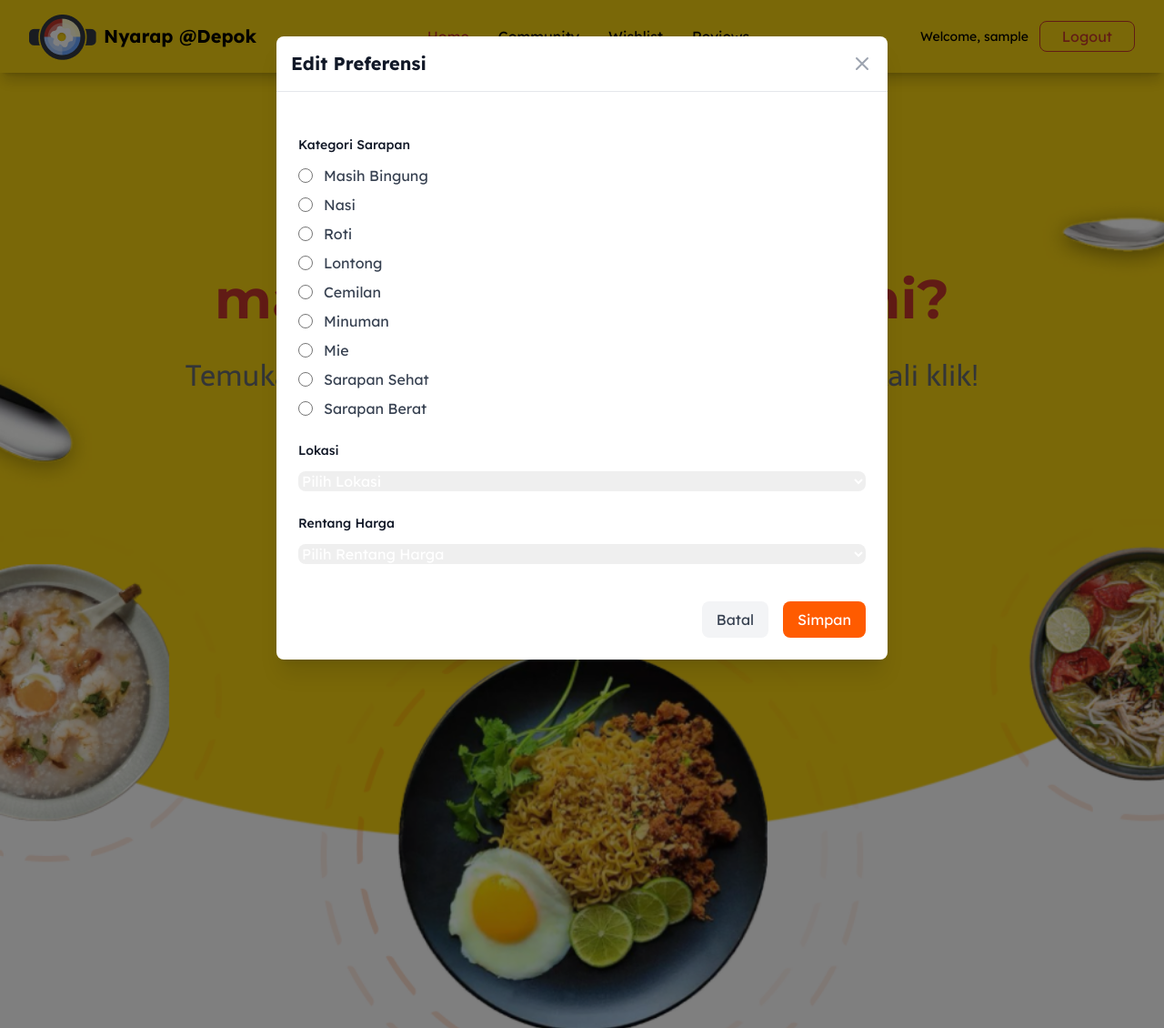
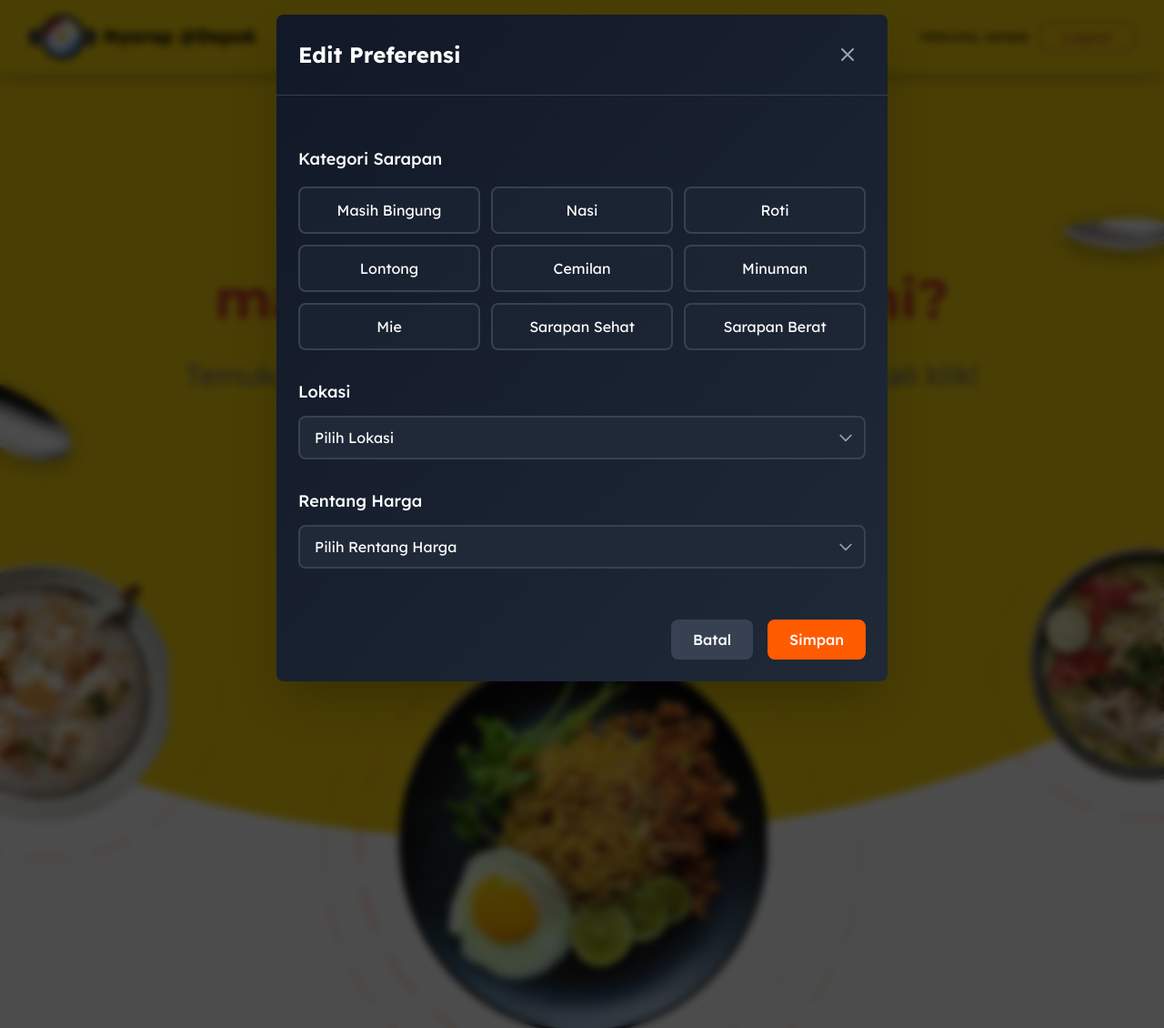
Before and after one commit to Kelompok-B08-PBP/nyarap-at-depok, a Django app: page / in a window 1280 px wide, after a click on "Edit Preferensi". Shown: the whole page at 91% size. Run offline with Django 5.2, Linux system fonts and the light colour scheme; a user stored in the database is signed in; tables that the repository leaves empty hold one stand-in row (values such as "Sample post"); some libraries are stand-ins or nearby versions.

Commit message:
modified template edit preferences

```diff
--- a/main/templates/edit_preference_ajax.html
+++ b/main/templates/edit_preference_ajax.html
@@ -1,104 +1,166 @@
 <div id="editPreferencesModal" tabindex="-1" aria-hidden="true" class="hidden fixed inset-0 z-50 overflow-y-auto overflow-x-hidden">
-    <div class="fixed inset-0 bg-black/50" onclick="closeModal()"></div>
-    <div class="relative bg-white rounded-lg shadow-xl mx-auto mt-10 max-w-2xl">
-        <!-- Modal header -->
-        <div class="flex items-center justify-between p-4 border-b">
-            <h3 class="text-xl font-semibold text-gray-900">Edit Preferensi</h3>
-            <button onclick="closeModal()" type="button" class="text-gray-400 hover:text-gray-500">
+    <!-- Backdrop with blur -->
+    <div class="fixed inset-0 bg-black/70 backdrop-blur-sm" onclick="closeModal()"></div>
+
+    <!-- Modal container -->
+    <div class="relative bg-gradient-to-br from-gray-900 to-gray-800 rounded-lg shadow-2xl mx-auto mt-4 max-w-2xl w-11/12 md:w-3/4 lg:w-2/3">
+        <!-- Header -->
+        <div class="flex items-center justify-between p-4 md:p-6 border-b border-gray-700">
+            <h3 class="text-xl md:text-2xl font-semibold text-white">Edit Preferensi</h3>
+            <button onclick="closeModal()" type="button"
+                    class="text-gray-400 hover:text-white transition-colors rounded-lg hover:bg-gray-700/50 p-2">
                 <svg class="w-6 h-6" fill="none" stroke="currentColor" viewBox="0 0 24 24">
                     <path stroke-linecap="round" stroke-linejoin="round" stroke-width="2" d="M6 18L18 6M6 6l12 12" />
                 </svg>
             </button>
         </div>
 
-        <!-- Modal body -->
-        <div class="p-6">
-            <form id="editPreferencesForm" class="space-y-6">
+        <!-- Body -->
+        <div class="p-4 md:p-6">
+            <form id="editPreferencesForm" class="space-y-8">
                 <input type="hidden" name="csrfmiddlewaretoken" id="csrfToken" value="">
 
                 <!-- Breakfast Categories -->
-                <div>
-                    <label class="block text-sm font-medium text-gray-900 mb-3">Kategori Sarapan</label>
-                    <div class="space-y-2">
-                        <label class="flex items-center space-x-3">
-                            <input type="radio" name="breakfast_category" value="masih_bingung" class="h-4 w-4 text-[#FF5B00]">
-                            <span class="text-gray-700">Masih Bingung</span>
+                <div class="space-y-4">
+                    <label class="block text-base md:text-lg font-medium text-white">Kategori Sarapan</label>
+                    <div class="grid grid-cols-2 md:grid-cols-3 gap-3">
+                        <label class="relative">
+                            <input type="radio" name="breakfast_category" value="masih_bingung" class="peer hidden">
+                            <div class="p-3 text-sm md:text-base text-white text-center rounded-lg border-2 border-gray-700
+                                     bg-gray-800/50 hover:bg-gray-700/50 cursor-pointer transition-all duration-200
+                                     peer-checked:border-[#FF5B00] peer-checked:bg-[#FF5B00]/20 peer-checked:text-white">
+                                Masih Bingung
+                            </div>
                         </label>
-                        <label class="flex items-center space-x-3">
-                            <input type="radio" name="breakfast_category" value="nasi" class="h-4 w-4 text-[#FF5B00]">
-                            <span class="text-gray-700">Nasi</span>
+                        <label class="relative">
+                            <input type="radio" name="breakfast_category" value="nasi" class="peer hidden">
+                            <div class="p-3 text-sm md:text-base text-white text-center rounded-lg border-2 border-gray-700
+                                     bg-gray-800/50 hover:bg-gray-700/50 cursor-pointer transition-all duration-200
+                                     peer-checked:border-[#FF5B00] peer-checked:bg-[#FF5B00]/20 peer-checked:text-white">
+                                Nasi
+                            </div>
                         </label>
-                        <label class="flex items-center space-x-3">
-                            <input type="radio" name="breakfast_category" value="roti" class="h-4 w-4 text-[#FF5B00]">
-                            <span class="text-gray-700">Roti</span>
+                        <label class="relative">
+                            <input type="radio" name="breakfast_category" value="roti" class="peer hidden">
+                            <div class="p-3 text-sm md:text-base text-white text-center rounded-lg border-2 border-gray-700
+                                     bg-gray-800/50 hover:bg-gray-700/50 cursor-pointer transition-all duration-200
+                                     peer-checked:border-[#FF5B00] peer-checked:bg-[#FF5B00]/20 peer-checked:text-white">
+                                Roti
+                            </div>
                         </label>
-                        <label class="flex items-center space-x-3">
-                            <input type="radio" name="breakfast_category" value="lontong" class="h-4 w-4 text-[#FF5B00]">
-                            <span class="text-gray-700">Lontong</span>
+                        <label class="relative">
+                            <input type="radio" name="breakfast_category" value="lontong" class="peer hidden">
+                            <div class="p-3 text-sm md:text-base text-white text-center rounded-lg border-2 border-gray-700
+                                     bg-gray-800/50 hover:bg-gray-700/50 cursor-pointer transition-all duration-200
+                                     peer-checked:border-[#FF5B00] peer-checked:bg-[#FF5B00]/20 peer-checked:text-white">
+                                Lontong
+                            </div>
                         </label>
-                        <label class="flex items-center space-x-3">
-                            <input type="radio" name="breakfast_category" value="cemilan" class="h-4 w-4 text-[#FF5B00]">
-                            <span class="text-gray-700">Cemilan</span>
+                        <label class="relative">
+                            <input type="radio" name="breakfast_category" value="cemilan" class="peer hidden">
+                            <div class="p-3 text-sm md:text-base text-white text-center rounded-lg border-2 border-gray-700
+                                     bg-gray-800/50 hover:bg-gray-700/50 cursor-pointer transition-all duration-200
+                                     peer-checked:border-[#FF5B00] peer-checked:bg-[#FF5B00]/20 peer-checked:text-white">
+                                Cemilan
+                            </div>
                         </label>
-                        <label class="flex items-center space-x-3">
-                            <input type="radio" name="breakfast_category" value="minuman" class="h-4 w-4 text-[#FF5B00]">
-                            <span class="text-gray-700">Minuman</span>
+                        <label class="relative">
+                            <input type="radio" name="breakfast_category" value="minuman" class="peer hidden">
+                            <div class="p-3 text-sm md:text-base text-white text-center rounded-lg border-2 border-gray-700
+                                     bg-gray-800/50 hover:bg-gray-700/50 cursor-pointer transition-all duration-200
+                                     peer-checked:border-[#FF5B00] peer-checked:bg-[#FF5B00]/20 peer-checked:text-white">
+                                Minuman
+                            </div>
                         </label>
-                        <label class="flex items-center space-x-3">
-                            <input type="radio" name="breakfast_category" value="mie" class="h-4 w-4 text-[#FF5B00]">
-                            <span class="text-gray-700">Mie</span>
+                        <label class="relative">
+                            <input type="radio" name="breakfast_category" value="mie" class="peer hidden">
+                            <div class="p-3 text-sm md:text-base text-white text-center rounded-lg border-2 border-gray-700
+                                     bg-gray-800/50 hover:bg-gray-700/50 cursor-pointer transition-all duration-200
+                                     peer-checked:border-[#FF5B00] peer-checked:bg-[#FF5B00]/20 peer-checked:text-white">
+                                Mie
+                            </div>
                         </label>
-                        <label class="flex items-center space-x-3">
-                            <input type="radio" name="breakfast_category" value="makanan_sehat" class="h-4 w-4 text-[#FF5B00]">
-                            <span class="text-gray-700">Sarapan Sehat</span>
+                        <label class="relative">
+                            <input type="radio" name="breakfast_category" value="makanan_sehat" class="peer hidden">
+                            <div class="p-3 text-sm md:text-base text-white text-center rounded-lg border-2 border-gray-700
+                                     bg-gray-800/50 hover:bg-gray-700/50 cursor-pointer transition-all duration-200
+                                     peer-checked:border-[#FF5B00] peer-checked:bg-[#FF5B00]/20 peer-checked:text-white">
+                                Sarapan Sehat
+                            </div>
                         </label>
-                        <label class="flex items-center space-x-3">
-                            <input type="radio" name="breakfast_category" value="makanan_berat" class="h-4 w-4 text-[#FF5B00]">
-                            <span class="text-gray-700">Sarapan Berat</span>
+                        <label class="relative">
+                            <input type="radio" name="breakfast_category" value="makanan_berat" class="peer hidden">
+                            <div class="p-3 text-sm md:text-base text-white text-center rounded-lg border-2 border-gray-700
+                                     bg-gray-800/50 hover:bg-gray-700/50 cursor-pointer transition-all duration-200
+                                     peer-checked:border-[#FF5B00] peer-checked:bg-[#FF5B00]/20 peer-checked:text-white">
+                                Sarapan Berat
+                            </div>
                         </label>
                     </div>
                 </div>
 
                 <!-- Location -->
-                <div>
-                    <label class="block text-sm font-medium text-gray-900 mb-3">Lokasi</label>
-                    <select name="district_category" class="w-full rounded-lg border-gray-300 focus:border-[#FF5B00] focus:ring-[#FF5B00]">
-                        <option value="">Pilih Lokasi</option>
-                        <option value="Beji">Beji</option>
-                        <option value="bojongsari">Bojongsari</option>
-                        <option value="cilodong">Cilodong</option>
-                        <option value="cimanggis">Cimanggis</option>
-                        <option value="cinere">Cinere</option>
-                        <option value="cipayung">Cipayung</option>
-                        <option value="limo">Limo</option>
-                        <option value="pancoran_mas">Pancoran Mas</option>
-                        <option value="sawangan">Sawangan</option>
-                        <option value="sukmajaya">Sukmajaya</option>
-                        <option value="tapos">Tapos</option>
-                    </select>
+                <div class="space-y-2">
+                    <label class="block text-base md:text-lg font-medium text-white mb-3">Lokasi</label>
+                    <div class="relative">
+                        <select name="district_category"
+                                class="w-full appearance-none bg-gray-800 text-white rounded-lg border-2 border-gray-700
+                                       focus:border-[#FF5B00] focus:ring-[#FF5B00] px-4 py-2.5 cursor-pointer
+                                       hover:bg-gray-700/50 transition-colors">
+                            <option value="" class="bg-gray-800">Pilih Lokasi</option>
+                            <option value="Beji" class="bg-gray-800">Beji</option>
+                            <option value="bojongsari" class="bg-gray-800">Bojongsari</option>
+                            <option value="cilodong" class="bg-gray-800">Cilodong</option>
+                            <option value="cimanggis" class="bg-gray-800">Cimanggis</option>
+                            <option value="cinere" class="bg-gray-800">Cinere</option>
+                            <option value="cipayung" class="bg-gray-800">Cipayung</option>
+                            <option value="limo" class="bg-gray-800">Limo</option>
+                            <option value="pancoran_mas" class="bg-gray-800">Pancoran Mas</option>
+                            <option value="sawangan" class="bg-gray-800">Sawangan</option>
+                            <option value="sukmajaya" class="bg-gray-800">Sukmajaya</option>
+                            <option value="tapos" class="bg-gray-800">Tapos</option>
+                        </select>
+                        <div class="absolute right-3 top-1/2 -translate-y-1/2 text-gray-400 pointer-events-none">
+                            <svg class="w-5 h-5" fill="none" stroke="currentColor" viewBox="0 0 24 24">
+                                <path stroke-linecap="round" stroke-linejoin="round" stroke-width="2" d="M19 9l-7 7-7-7" />
+                            </svg>
+                        </div>
+                    </div>
                 </div>
 
                 <!-- Price Range -->
-                <div>
-                    <label class="block text-sm font-medium text-gray-900 mb-3">Rentang Harga</label>
-                    <select name="price_range" class="w-full rounded-lg border-gray-300 focus:border-[#FF5B00] focus:ring-[#FF5B00]">
-                        <option value="">Pilih Rentang Harga</option>
-                        <option value="0-15000">Dibawah Rp 15.000</option>
-                        <option value="15000-25000">Rp 15.000 - Rp 25.000</option>
-                        <option value="25000-50000">Rp 25.000 - Rp 50.000</option>
-                        <option value="50000-100000">Rp 50.000 - Rp 100.000</option>
-                        <option value="100000+">Diatas Rp 100.000</option>
-                    </select>
+                <div class="space-y-2">
+                    <label class="block text-base md:text-lg font-medium text-white mb-3">Rentang Harga</label>
+                    <div class="relative">
+                        <select name="price_range"
+                                class="w-full appearance-none bg-gray-800 text-white rounded-lg border-2 border-gray-700
+                                       focus:border-[#FF5B00] focus:ring-[#FF5B00] px-4 py-2.5 cursor-pointer
+                                       hover:bg-gray-700/50 transition-colors">
+                            <option value="" class="bg-gray-800">Pilih Rentang Harga</option>
+                            <option value="0-15000" class="bg-gray-800">Dibawah Rp 15.000</option>
+                            <option value="15000-25000" class="bg-gray-800">Rp 15.000 - Rp 25.000</option>
+                            <option value="25000-50000" class="bg-gray-800">Rp 25.000 - Rp 50.000</option>
+                            <option value="50000-100000" class="bg-gray-800">Rp 50.000 - Rp 100.000</option>
+                            <option value="100000+" class="bg-gray-800">Diatas Rp 100.000</option>
+                        </select>
+                        <div class="absolute right-3 top-1/2 -translate-y-1/2 text-gray-400 pointer-events-none">
+                            <svg class="w-5 h-5" fill="none" stroke="currentColor" viewBox="0 0 24 24">
+                                <path stroke-linecap="round" stroke-linejoin="round" stroke-width="2" d="M19 9l-7 7-7-7" />
+                            </svg>
+                        </div>
+                    </div>
                 </div>
 
-                <!-- Buttons -->
-                <div class="flex justify-end gap-4 pt-4">
+                <!-- Action Buttons -->
+                <div class="flex justify-end gap-4 pt-6">
                     <button type="button" onclick="closeModal()"
-                            class="px-4 py-2 bg-gray-100 text-gray-700 rounded-lg hover:bg-gray-200">
+                            class="px-6 py-2.5 bg-gray-700 text-white rounded-lg hover:bg-gray-600
+                                   transition-colors duration-200 font-medium">
                         Batal
                     </button>
                     <button type="submit"
-                            class="px-4 py-2 bg-[#FF5B00] text-white rounded-lg hover:bg-[#e65100]">
+                            class="px-6 py-2.5 bg-[#FF5B00] text-white rounded-lg hover:bg-[#e65100]
+                                   transition-colors duration-200 font-medium">
                         Simpan
                     </button>
                 </div>
@@ -106,7 +168,6 @@
         </div>
     </div>
 </div>
-
 <script>
     function openModal() {
         document.getElementById('editPreferencesModal').classList.remove('hidden');
```
